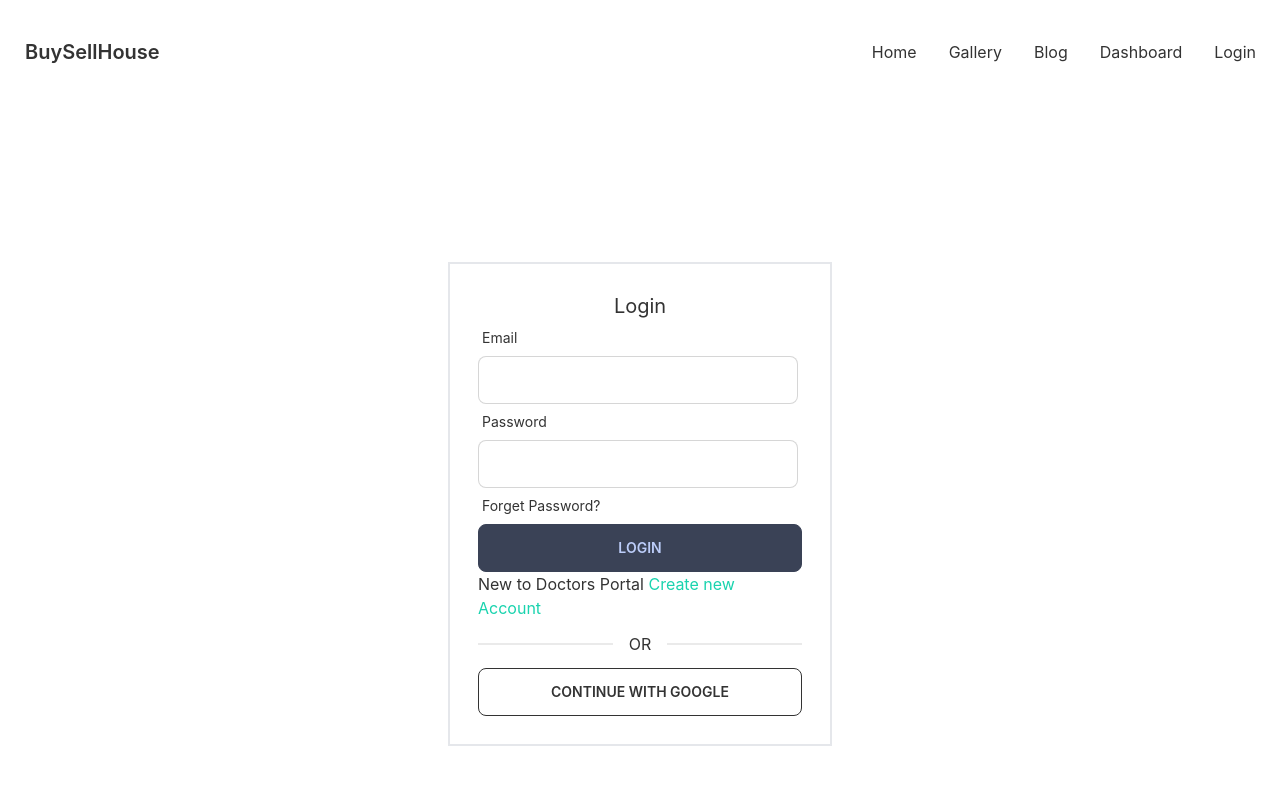
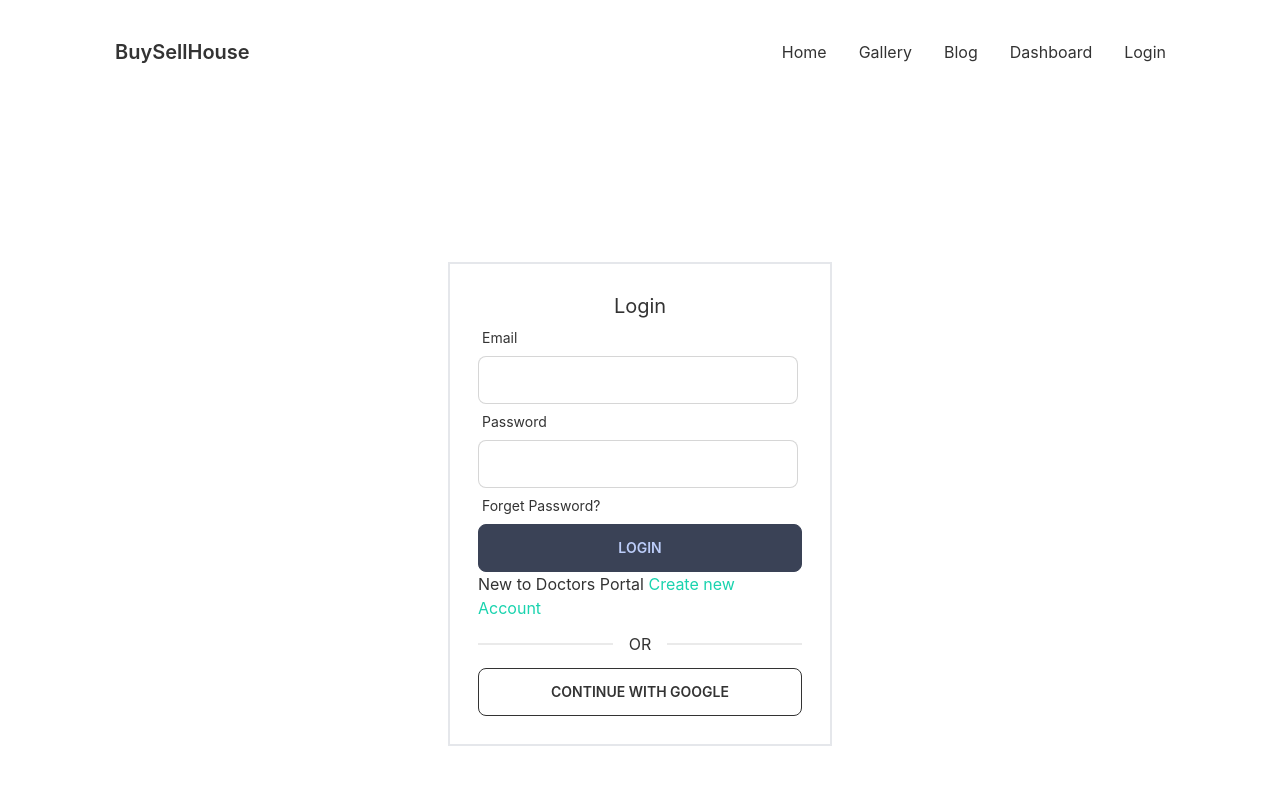
Before and after one commit to reshad21/buy-sell-house-client-side, a React (Create React App) app: page /login in a window 1280 px wide. Shown: the top 800 px of the page. Built offline with nearby package versions, Linux system fonts and the light colour scheme; no server answers.

Commit message:
sticky navber added to the site

```diff
--- a/src/Pages/Shared/Navbar/Navbar.jsx
+++ b/src/Pages/Shared/Navbar/Navbar.jsx
@@ -33,7 +33,7 @@ const Navbar = () => {
 
 
     return (
-        <div className='my-5'>
+        <div className='my-5 sticky top-0 z-30 w-full lg:px-[90px] md:px-[30px] backdrop-blur'>
             <div className="navbar bg-base-100 flex justify-between">
                 <div className="navbar-start">
                     <div className="dropdown">
```
